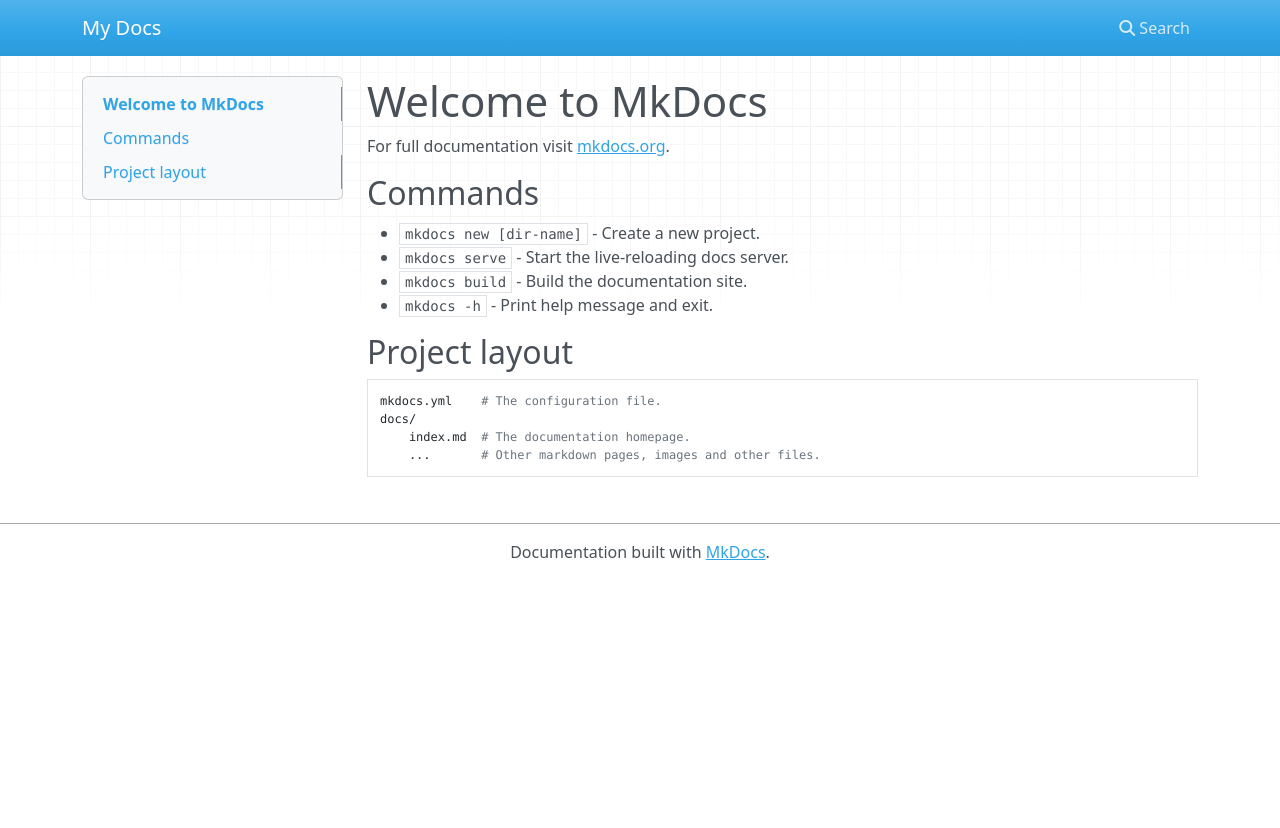
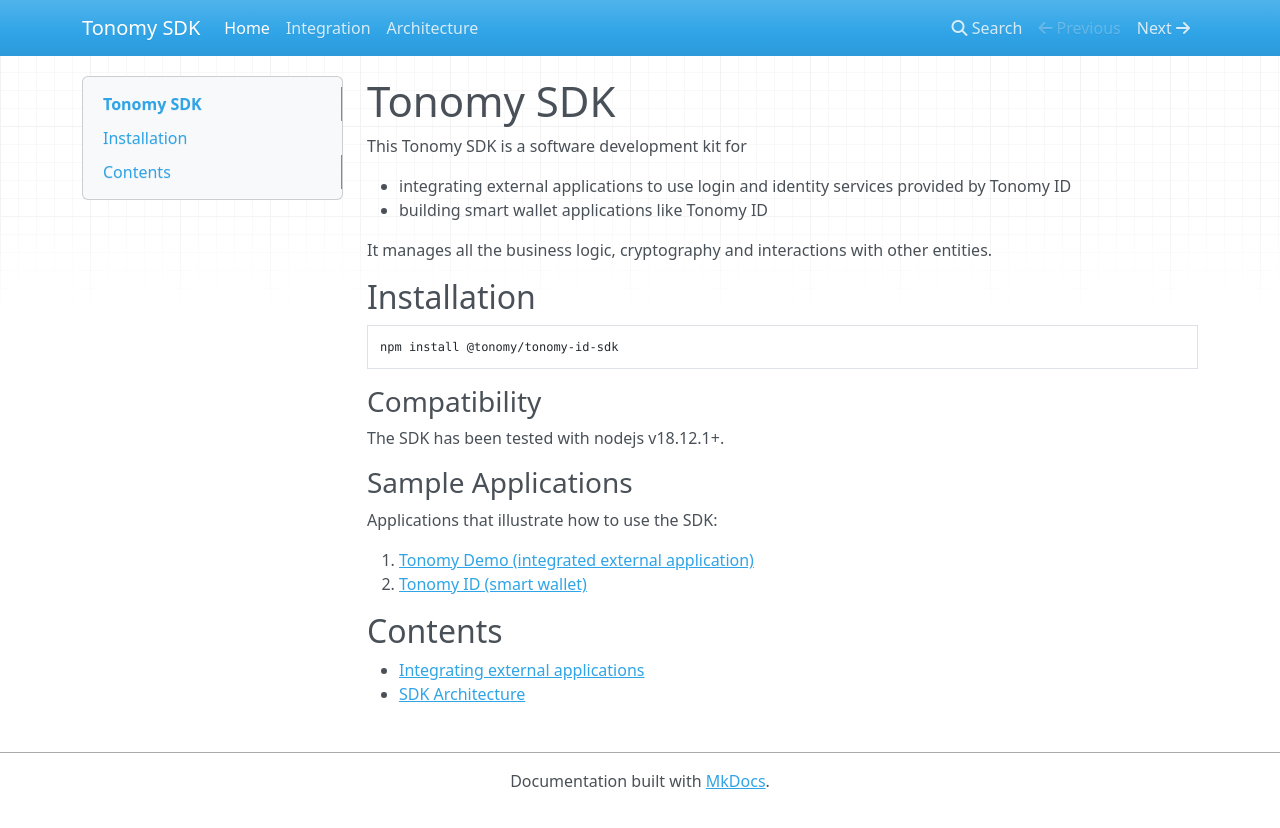
Before and after one commit to Tonomy-Foundation/Tonomy-ID-SDK, an MkDocs documentation site: the page built from docs/index.md, in a window 1280 px wide. Shown: the top 828 px of the page. Built offline with MkDocs 1.6.1, drawn with Linux system fonts in a browser that asks for light colours; nearby versions of some CDN libraries.

Commit message:
docs: migrated old pages to mkdocs

````diff
--- a/docs/index.md
+++ b/docs/index.md
@@ -1,17 +1,30 @@
-# Welcome to MkDocs
+# Tonomy SDK
 
-For full documentation visit [mkdocs.org](https://www.mkdocs.org).
+This Tonomy SDK is a software development kit for
 
-## Commands
+- integrating external applications to use login and identity services provided by Tonomy ID
+- building smart wallet applications like Tonomy ID
 
-* `mkdocs new [dir-name]` - Create a new project.
-* `mkdocs serve` - Start the live-reloading docs server.
-* `mkdocs build` - Build the documentation site.
-* `mkdocs -h` - Print help message and exit.
+It manages all the business logic, cryptography and interactions with other entities.
 
-## Project layout
+## Installation
 
-    mkdocs.yml    # The configuration file.
-    docs/
-        index.md  # The documentation homepage.
-        ...       # Other markdown pages, images and other files.
+```bash
+npm install @tonomy/tonomy-id-sdk
+```
+
+### Compatibility
+
+The SDK has been tested with nodejs v18.12.1+.
+
+### Sample Applications
+
+Applications that illustrate how to use the SDK:
+
+1. [Tonomy Demo (integrated external application)](https://github.com/Tonomy-Foundation/Tonomy-App-Websites/tree/development/src/demo)
+2. [Tonomy ID (smart wallet)](https://github.com/Tonomy-Foundation/Tonomy-ID/tree/development)
+
+## Contents
+
+- [Integrating external applications](/integrating)
+- [SDK Architecture](/architecture)
--- a/mkdocs.yml
+++ b/mkdocs.yml
@@ -1 +1,5 @@
-site_name: My Docs
+site_name: Tonomy SDK
+nav:
+    - Home: index.md
+    - Integration: integration.md
+    - Architecture: architecture.md
--- a/package.json
+++ b/package.json
@@ -39,7 +39,9 @@
         "cli": "node ./build/cli/index.cjs",
         "lint": "eslint src test --ext .ts --resolve-plugins-relative-to .",
         "lint:fix": "npm run lint -- --fix",
-        "release": "semantic-release  --debug"
+        "release": "semantic-release  --debug",
+        "docs:serve": "mkdocs serve",
+        "docs:build": "mkdocs build -c"
     },
     "name": "@tonomy/tonomy-id-sdk",
     "author": "Jack Tanner",
````
Also changed, not shown: README.md (+6 -2 lines), docs/getting-started.rst (deleted, +0 -51 lines), docs/index.rst (deleted, +0 -36 lines), docs/architecture.md (renamed from docs/architecture.rst), docs/integration.md (renamed from docs/usage.rst).
